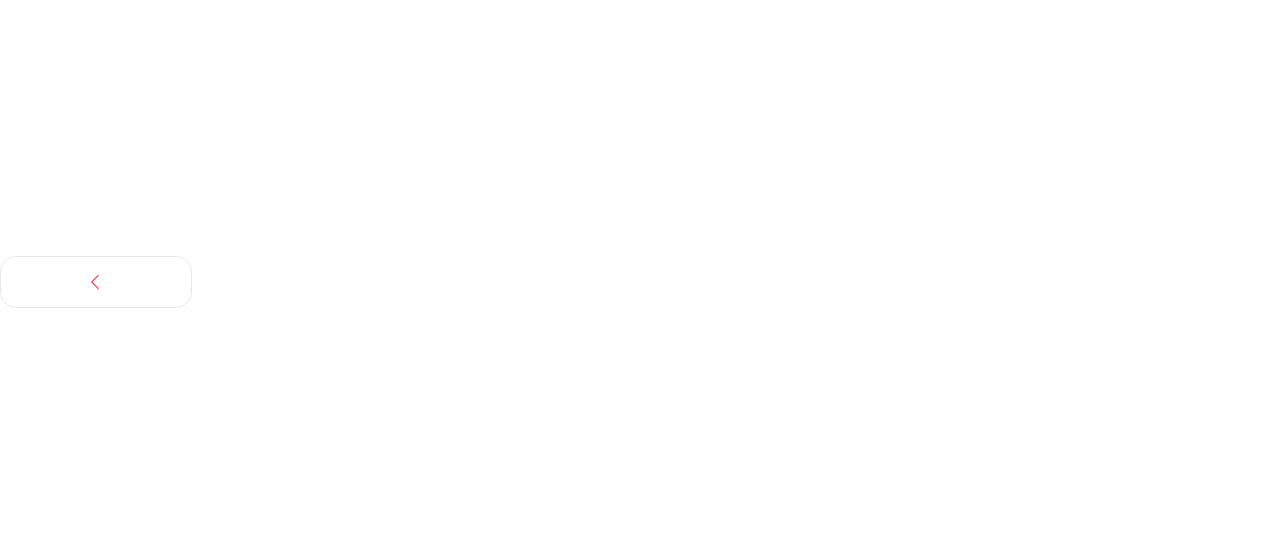
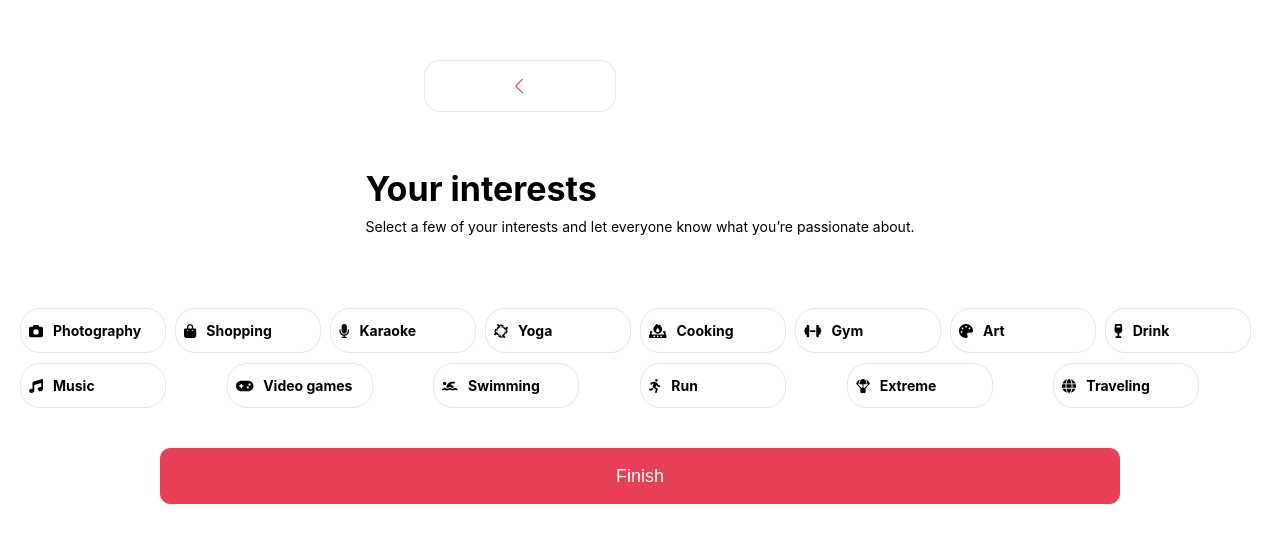
Before and after one commit to ViniTkL/Dating-App-project, a Vue app: page /passions in a window 1280 px wide. Shown: the part 118-660 px from the top of the page. Built offline with nearby package versions, Linux system fonts and the light colour scheme.

Commit message:
Adicion a email e senha na tela de perfil + finalizado a tela de gostos

```diff
--- a/package.json
+++ b/package.json
@@ -10,6 +10,11 @@
   },
   "dependencies": {
     "@element-plus/icons-vue": "^2.3.1",
+    "@fortawesome/fontawesome-svg-core": "^6.5.2",
+    "@fortawesome/free-brands-svg-icons": "^6.5.2",
+    "@fortawesome/free-regular-svg-icons": "^6.5.2",
+    "@fortawesome/free-solid-svg-icons": "^6.5.2",
+    "@fortawesome/vue-fontawesome": "^3.0.8",
     "element-plus": "^2.7.3",
     "pinia": "^2.1.7",
     "vue": "^3.4.21",
--- /dev/null
+++ b/src/components/ui-components/VPassionsCheckbox.vue
@@ -0,0 +1,135 @@
+<script setup>
+const emit = defineEmits(['passionSelected']);
+
+const passions = [{
+            icon: "fa-camera",
+            description: 'Photography',
+            selected: false
+        },
+        {
+            icon:'fa-bag-shopping',
+            description: 'Shopping',
+            selected: false
+        },
+        {
+            icon:'fa-microphone',
+            description: 'Karaoke',
+            selected: false
+        } ,
+        {
+            icon:'fa-brands fa-hornbill',
+            description: 'Yoga',
+            selected: false
+        },
+        {
+            icon:'fa-fire-burner',
+            description: 'Cooking',
+            selected: false
+        },
+        {
+            icon:'fa-dumbbell',
+            description: 'Gym',
+            selected: false
+        },
+        {
+            icon:'fa-palette',
+            description: 'Art',
+            selected: false
+        },
+        {
+            icon:'fa-wine-glass',
+            description: 'Drink',
+            selected: false
+        },
+        {
+            icon:'fa-music',
+            description: 'Music',
+            selected: false
+        },
+        {
+            icon:'fa-gamepad',
+            description: 'Video games',
+            selected: false
+        },
+        {
+            icon:'fa-person-swimming',
+            description: 'Swimming',
+            selected: false
+        },
+        {
+            icon:'fa-person-running',
+            description: 'Run',
+            selected: false
+        },
+        {
+            icon:'fa-parachute-box',
+            description: 'Extreme',
+            selected: false
+        },
+        {
+            icon:'fa-globe',
+            description: 'Traveling',
+            selected: false
+        }
+    ]
+
+const receba = (a) => {
+    alert(a)
+}
+
+const checkboxInput = (passion) => {
+    let {description, selected} = passion
+
+    selected = !selected
+    passion.selected = selected
+
+    emit('passionSelected', description, selected)
+}
+</script>
+
+<template>
+<div class="passion-option" v-for="passion in passions" :key="passion.description">
+    <input type="checkbox" :id="passion.description" :value="passion.description" @input="checkboxInput(passion)">
+    <label :for="passion.description"><font-awesome-icon :icon="passion.icon" />{{ passion.description }}</label>
+</div>
+</template>
+
+<style scoped>
+
+.passion-option{
+    display: flex;
+    width: 100%;
+    flex: 1;
+}
+
+.passion-option > input {
+    display: none;
+}
+
+.passion-option > label {
+    display: flex;
+    align-items: center;
+    height: 45px;
+    width: 146px;
+    gap: 10px;
+    padding: 0px 8px;
+    border: 1px solid #E8E6EA;
+    border-radius: 20px;
+    font-size: 14px;
+    font-weight: 700;
+    color: #000000;
+}
+
+.passion-option > input:checked + label {
+    background-color: #E94057;
+    color: #FFFFFF;
+    border: #FFFFFF;
+}
+
+@media (max-height: 750px ){
+    .passion-option > label {
+        height: 30px;
+    }
+}
+
+</style>
--- a/src/main.js
+++ b/src/main.js
@@ -8,8 +8,21 @@ import 'element-plus/dist/index.css'
 import App from './App.vue'
 import router from './router'
 
+/* import the fontawesome core */
+import { library } from '@fortawesome/fontawesome-svg-core'
+
+/* import font awesome icon component */
+import { FontAwesomeIcon } from '@fortawesome/vue-fontawesome'
+
+/* import specific icons */
+import { faBagShopping, faCamera, faMicrophone, faFireBurner, faDumbbell, faPalette, faWineGlass, faMusic, faGamepad, faPersonSwimming, faPersonRunning, faParachuteBox, faGlobe} from '@fortawesome/free-solid-svg-icons'
+import { faHornbill } from '@fortawesome/free-brands-svg-icons'
+
+library.add(faCamera, faBagShopping, faMicrophone, faFireBurner,faDumbbell, faPalette, faWineGlass, faMusic, faGamepad, faPersonSwimming, faPersonRunning, faParachuteBox, faGlobe, faHornbill )
+
 const app = createApp(App)
 
+app.component('font-awesome-icon', FontAwesomeIcon)
 app.use(createPinia())
 app.use(router)
 app.use(ElementPlus)
--- a/src/stores/user.js
+++ b/src/stores/user.js
@@ -7,6 +7,18 @@ export const useUserStore = defineStore('user', () => {
     const lastName = ref('');
     const bdayDate = ref();
     const gender = ref('')
+    const email = ref('');
+    const password = ref('');
+    const passions = ref([]);
 
-  return { firstName, lastName, bdayDate, gender }
+    const passionSelected = (passion, isSelected) => {
+        if(!isSelected){
+          const indexToRemove = passions.value.indexOf(passion)
+          passions.value.splice(indexToRemove, 1)
+          return
+        }
+        passions.value.push(passion)
+    }
+
+  return { firstName, lastName, bdayDate, gender, email, password, passions, passionSelected }
 })
--- a/src/views/IamView.vue
+++ b/src/views/IamView.vue
@@ -3,7 +3,7 @@ import ButtonComponent from '@/components/ui-components/ButtonComponent.vue';
 import {useUserStore} from "@/stores/user"
 import { useRouter } from 'vue-router';
 import { Select } from "@element-plus/icons-vue"
-import GoBackButton from '@/components/ui-components/GoBackButton.vue'
+import GoBackButton from '@/components/ui-components/VIconButton.vue'
 
 const store = useUserStore();
 const router = useRouter();
@@ -36,7 +36,7 @@ const goToNextPage = () => {
             <label for="another">Another<el-icon><Select /></el-icon></label>
         </div>
     </form>
-    <ButtonComponent title="Continue" @click="goToNextPage()"/>
+    <ButtonComponent title="Continue" @click.prevent="goToNextPage()"/>
 
 </main>
 </template>
@@ -48,6 +48,7 @@ h2{
     right: 100px;
     font-size: 34px;
     font-weight: 700;
+    color: #000000;
 }
 
 .iam-container{
@@ -56,6 +57,7 @@ h2{
     align-items: center;
     justify-content: space-evenly;
     height: 100vh;
+    background-color: #FFFFFF;
 }
 
 .go-back{
@@ -87,6 +89,11 @@ h2{
     text-align: left;
     font-size: 16px;
     font-weight: 700;
+    color: #000000;
+}
+
+.iam-choices div > label .el-icon{
+    align-self: center;
 }
 
 .iam-choices div > input:checked + label {
--- a/src/views/ProfileDetailsView.vue
+++ b/src/views/ProfileDetailsView.vue
@@ -30,7 +30,6 @@ const onConfirm = () => {
     }
 
     const formattedBdayDate = formatDate(store.bdayDate)
-    alert(`${store.firstName} - ${store.lastName} - ${formattedBdayDate}`)
     router.push('/i-am')
 }
 
@@ -47,6 +46,13 @@ const onConfirm = () => {
                 <input type="file" name="user-image" id="user-image">
             </div>
             <div class="profile-info" >
+
+                <label for="email" class="email-label">Email</label>
+                <input type="email" name="email" id="email" v-model="store.email" required>
+
+                <label for="password">Password</label>
+                <input type="password" name="password" id="password" v-model="store.password" required>
+
                 <label for="first-name">First name</label>
                 <input type="text" name="first-name" id="first-name" v-model="store.firstName" required>
 
@@ -143,6 +149,7 @@ const onConfirm = () => {
     color: #FFFFFF;
 }
 
+
 .profile-info{
     display: flex;
     align-items: center;
@@ -160,6 +167,10 @@ const onConfirm = () => {
     right: 88px;
     width: 78px;
     text-align: center;
+}
+
+.profile-info label.email-label{
+    width: 50px;
 }
 
 .profile-info input{
--- a/src/views/passionsView.vue
+++ b/src/views/passionsView.vue
@@ -1,20 +1,95 @@
 <script setup>
-import GoBackButton from '@/components/ui-components/GoBackButton.vue';
+import ButtonComponent from '@/components/ui-components/ButtonComponent.vue';
+import GoBackButton from '@/components/ui-components/VIconButton.vue';
+import VPassionsCheckbox from '@/components/ui-components/VPassionsCheckbox.vue';
 import { useRouter } from 'vue-router';
+import { useUserStore } from '@/stores/user';
 
 const router = useRouter();
+
+const store = useUserStore();
+
+
+
+const finishSingUp = () => {
+    goToNextPage();
+    //salnvar informações no banco de dados :)
+}
+
+const goToNextPage = () => {
+    router.push('/')
+}
 
 const goToPreviousPage = () => {
     router.push('/i-am')
 }
+
+
+const setPassionSelected = (passion, isSelected) => {
+    store.passionSelected(passion, isSelected)
+}
 </script>
 
 <template>
-<main>
-    <GoBackButton @click="goToPreviousPage()"/>
+<main class="passions-container">
+    <GoBackButton @click="goToPreviousPage()" class="go-back-button"/>
+
+
+    <header class="passions-header">
+        <h2>Your interests</h2>
+        <p>Select a few of your interests and let everyone know what you’re passionate about.</p>
+    </header>
+
+    <form class="passions-form">
+        <VPassionsCheckbox @passion-selected="setPassionSelected"/>
+    </form>
+
+    <ButtonComponent title="Finish"  @click="finishSingUp"/>
 </main>
 </template>
 
 <style scoped>
 
+h2{
+    font-size: 34px;
+    font-weight: 700;
+}
+
+p{
+    font-size: 14px;
+    font-weight: 400;
+}
+
+
+.passions-container{
+    height: 100vh;
+    display: flex;
+    flex-flow: column wrap;
+    align-items: center;
+    justify-content: center;
+    gap: 20px 0;
+    background-color: #FFFFFF;
+}
+
+.go-back-button{
+    position: relative;
+    right: 120px
+}
+
+.passions-header{
+    padding: 30px;
+}
+
+.passions-form{
+    display: flex;
+    justify-content: center;
+    flex-wrap: wrap;
+    gap: 10px 0;
+    padding: 20px
+}
+
+.passions-header{
+    color: #000000;
+}
+
 </style>
```
Also changed, not shown: src/components/ui-components/VIconButton.vue (renamed from src/components/ui-components/GoBackButton.vue), 1 other file (tests, documents, lock files or other folders).
